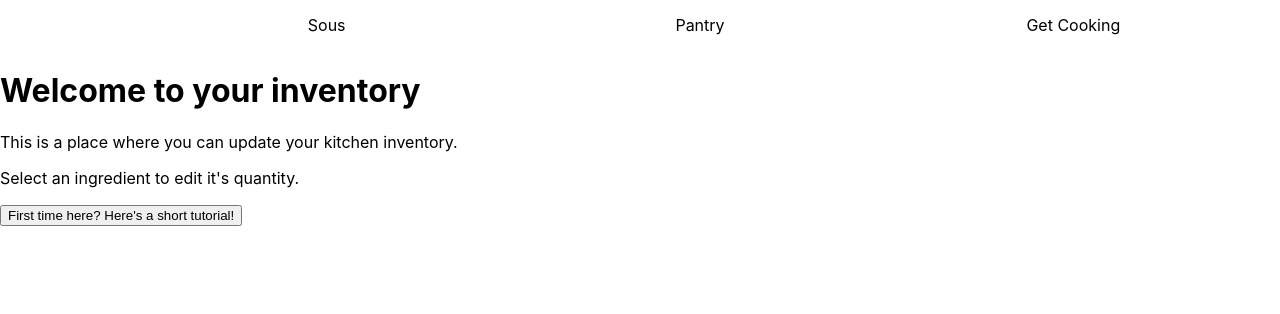
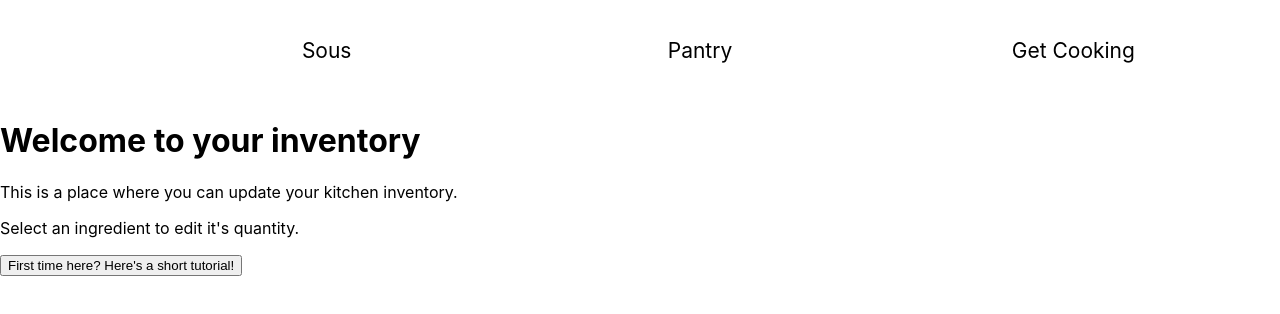
Before and after one commit to crfmc/Sous-next, a Next.js app: page /pantry in a window 1280 px wide. Shown: the top 314 px of the page. Built offline with nearby package versions, Linux system fonts and the light colour scheme.

Commit message:
Update top-navigation

```diff
--- a/styles/components/_navigation.scss
+++ b/styles/components/_navigation.scss
@@ -1,10 +1,11 @@
 .navigation {
   display: flex;
   justify-content: space-between;
-  height: 50px;
+  height: 100px;
   width: 100%;
   background-color: white;
   padding: 0px 20px 0px 100px;
+
 
   &-list { // ul
     display: flex;
@@ -23,6 +24,7 @@
         margin: auto;
 
         &-title { // span
+          font-size: 21px;
 
 
           &:hover {
@@ -36,6 +38,13 @@
   // sticky mutation
   &.sticky {
     position: fixed;
+    top: 0;
+    opacity: 0.8;
+    transition-property: opacity;
+    transition-duration: 0.5s;
 
+    &:hover {
+      opacity: 1;
+    }
   }
 }
```
